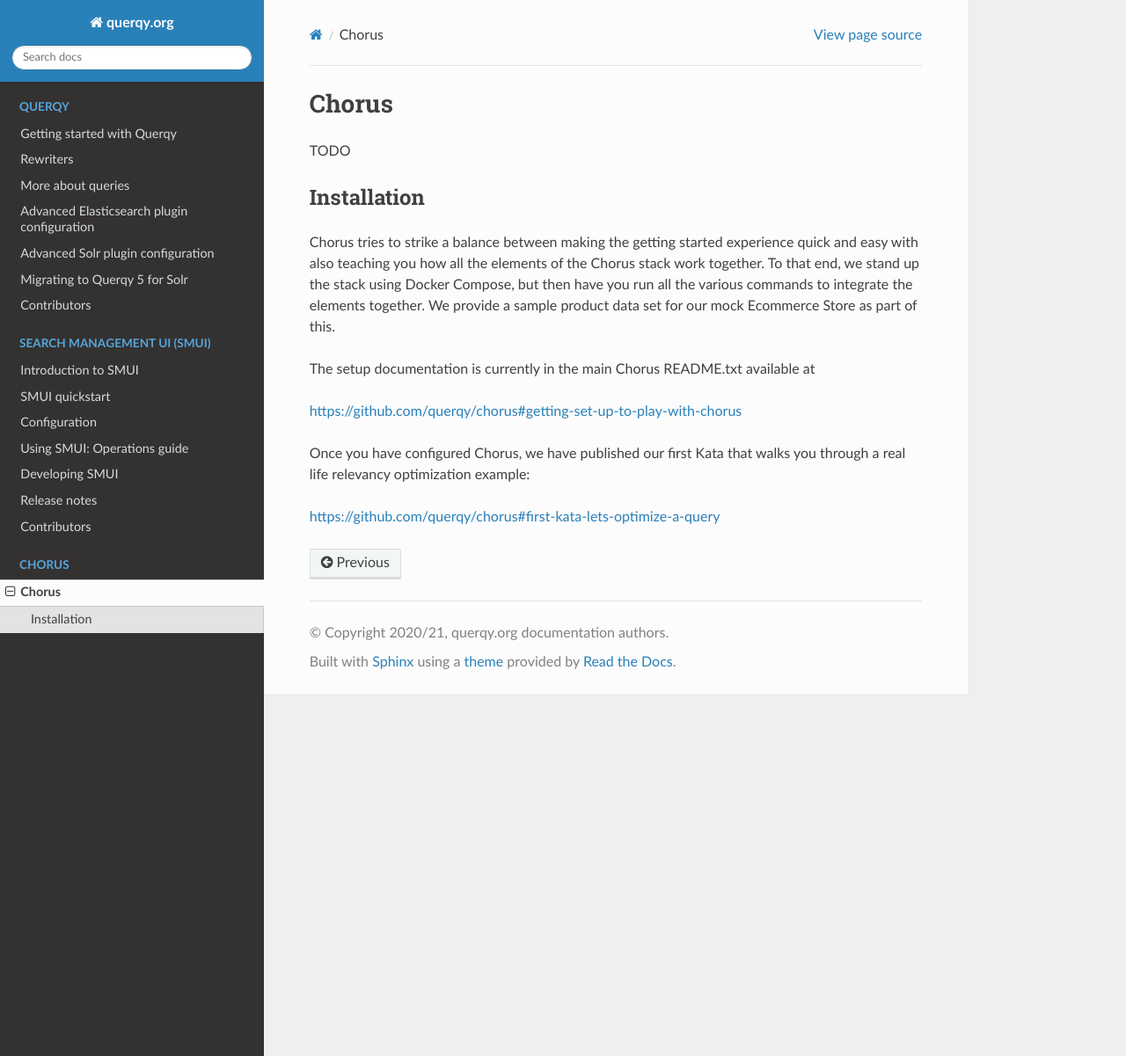
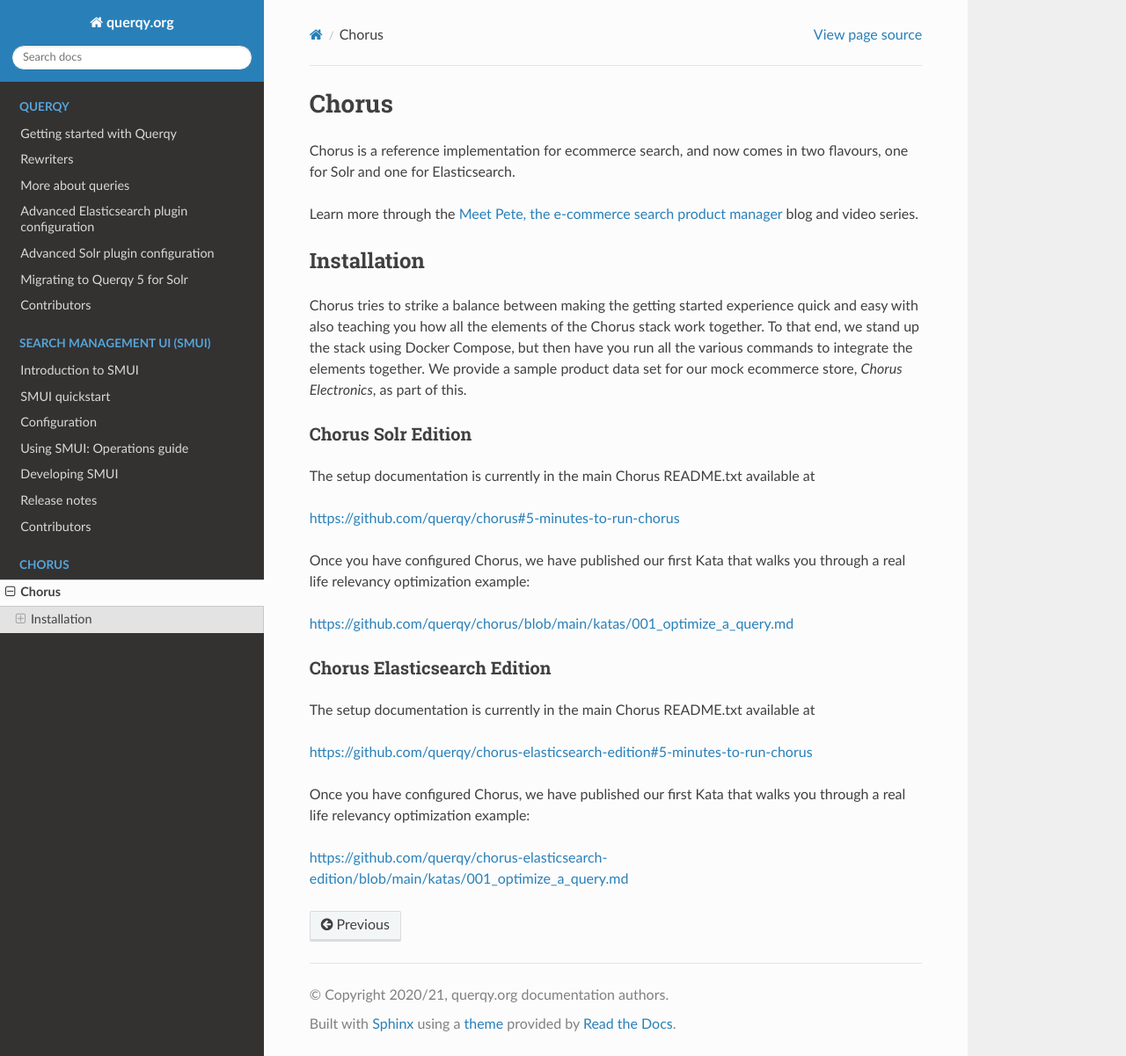
Before and after one commit to querqy/querqy-docs, a Sphinx documentation site: the page built from docs/source/chorus/index.rst, in a window 1280 px wide and 1201 px high. Shown: the whole window at 88% size. Built offline with Sphinx 7.4.7 and the Read the Docs theme 2.0.0, drawn with Linux system fonts in a browser that asks for light colours; formulas are drawn with MathJax 3.

Commit message:
rework for Chorus the Elasticsearch edition!

```diff
--- a/docs/source/chorus/index.rst
+++ b/docs/source/chorus/index.rst
@@ -4,7 +4,11 @@
 Chorus
 ======
 
-TODO
+Chorus is a reference implementation for ecommerce search, and now comes in two
+flavours, one for Solr and one for Elasticsearch.
+
+Learn more through the `Meet Pete, the e-commerce search product manager
+<https://opensourceconnections.com/blog/2020/07/07/meet-pete-the-e-commerce-search-product-manager/>`_ blog and video series.
 
 Installation
 ============
@@ -13,13 +17,30 @@
 quick and easy with also teaching you how all the elements of the Chorus stack
 work together.  To that end, we stand up the stack using Docker Compose, but
 then have you run all the various commands to integrate the elements together.
-We provide a sample product data set for our mock Ecommerce Store as part of this.
+We provide a sample product data set for our mock ecommerce store, *Chorus Electronics*,
+as part of this.
+
+Chorus Solr Edition
+~~~~~~~~~~~~~~~~~~~
 
 The setup documentation is currently in the main Chorus README.txt available at
 
-https://github.com/querqy/chorus#getting-set-up-to-play-with-chorus
+https://github.com/querqy/chorus#5-minutes-to-run-chorus
 
 Once you have configured Chorus, we have published our first Kata that walks
 you through a real life relevancy optimization example:
 
-https://github.com/querqy/chorus#first-kata-lets-optimize-a-query
+https://github.com/querqy/chorus/blob/main/katas/001_optimize_a_query.md
+
+
+Chorus Elasticsearch Edition
+~~~~~~~~~~~~~~~~~~~~~~~~~~~~
+
+The setup documentation is currently in the main Chorus README.txt available at
+
+https://github.com/querqy/chorus-elasticsearch-edition#5-minutes-to-run-chorus
+
+Once you have configured Chorus, we have published our first Kata that walks
+you through a real life relevancy optimization example:
+
+https://github.com/querqy/chorus-elasticsearch-edition/blob/main/katas/001_optimize_a_query.md
--- a/docs/source/index.rst
+++ b/docs/source/index.rst
@@ -21,7 +21,7 @@
   Supports rule management per language, multiple rule deployment targets,
   per-tenant rules. Currently available for Solr.
 *Chorus*
-  A Docker image that has Solr, Querqy and SMUI pre-installed to ramp up your
+  Docker compose based reference implementations for Solr and Elasticsearch to ramp up your
   search project quickly.
 
 Where to go from here
```
